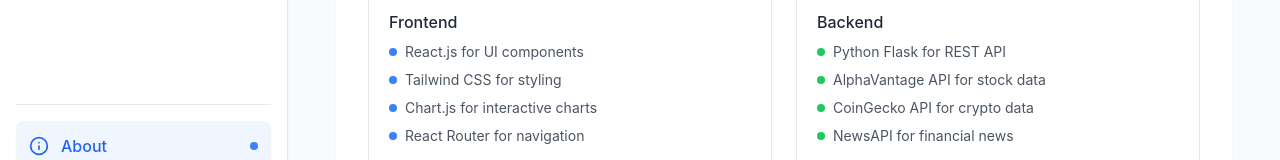
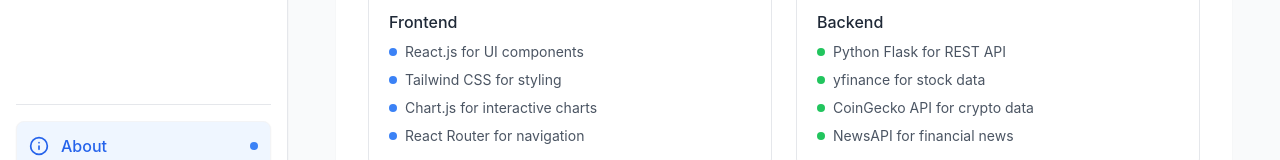
Before and after one commit to zaninifrancesco/market-analytics-dashboard-, a React (Create React App) app in the folder frontend/: page /about in a window 1280 px wide. Shown: the part 613-773 px from the top of the page. Built offline with nearby package versions, Linux system fonts and the light colour scheme.

Commit message:
Update About page to replace AlphaVantage API with yfinance for stock data

```diff
--- a/frontend/src/pages/About.js
+++ b/frontend/src/pages/About.js
@@ -86,7 +86,7 @@
                         </li>
                         <li className="flex items-center">
                           <span className="w-2 h-2 bg-green-500 rounded-full mr-2"></span>
-                          AlphaVantage API for stock data
+                          yfinance for stock data
                         </li>
                         <li className="flex items-center">
                           <span className="w-2 h-2 bg-green-500 rounded-full mr-2"></span>
@@ -143,13 +143,9 @@
                   </p>
 
                   <div className="flex items-center justify-center text-gray-400 text-sm">
-                    <span className="flex items-center mr-4">
+                    <span className="flex items-center">
                       <Heart size={14} className="mr-1 text-red-400" />
                       Built with passion by Zanini Francesco
-                    </span>
-                    <span className="flex items-center">
-                      <Coffee size={14} className="mr-1 text-amber-600" />
-                      and plenty of coffee
                     </span>
                   </div>
                 </div>
```
